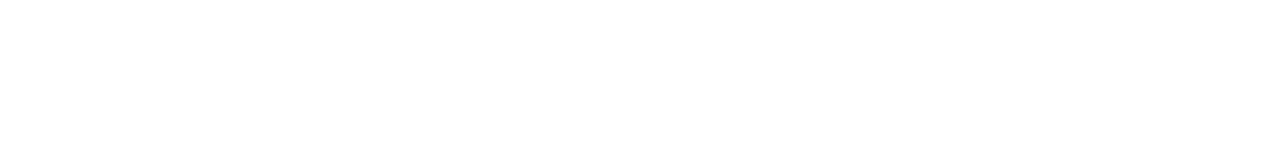
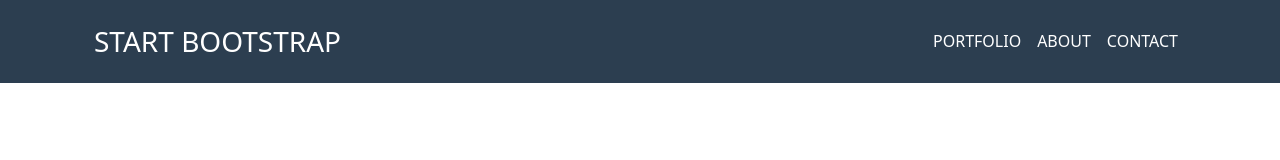
Before and after one commit to Pacciatore/html-css-bootstrap-freelancer, a plain HTML site: page index.html in a window 1280 px wide. Drawn offline with nearby package versions, Linux system fonts and the light colour scheme.

Commit message:
Header responsive + TODO

```diff
--- a/css/style.css
+++ b/css/style.css
@@ -0,0 +1,5 @@
+/* custom class */
+
+.tr-bg-greyblue {
+    background-color: #2c3e50;
+}
--- a/index.html
+++ b/index.html
@@ -23,6 +23,26 @@
 
 <body>
 
+    <!-- TODO migliorare il flex con row e col -->
+    <header class="container-fluid tr-bg-greyblue position-absolute text-uppercase">
+        <div class="container-lg text-white p-4 d-flex justify-content-between align-items-center">
+            <h1 class="h3 m-0">Start Bootstrap</h1>
+
+            <div class="menu h6 m-0">
+                <div class="border rounded py-1 px-3 text-white-50 d-lg-none">
+                    <i class="fa-solid fa-bars"></i>
+                </div>
+
+                <div class="d-none d-lg-flex">
+                    <p class="m-0 p-2">Portfolio</p>
+                    <p class="m-0 p-2">About</p>
+                    <p class="m-0 p-2">Contact</p>
+                </div>
+            </div>
+
+        </div>
+    </header>
+
 </body>
 
 </html>
```
